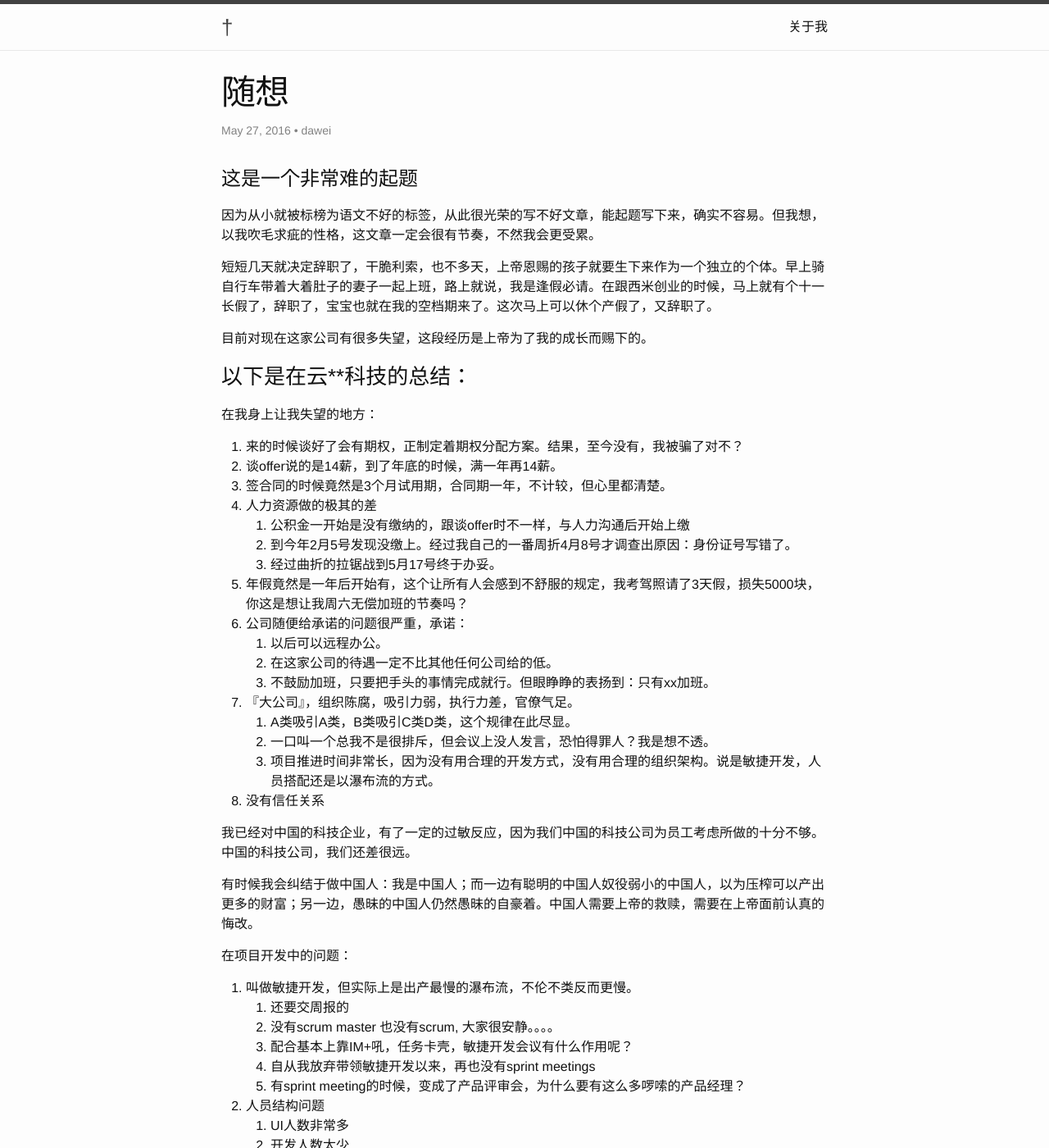
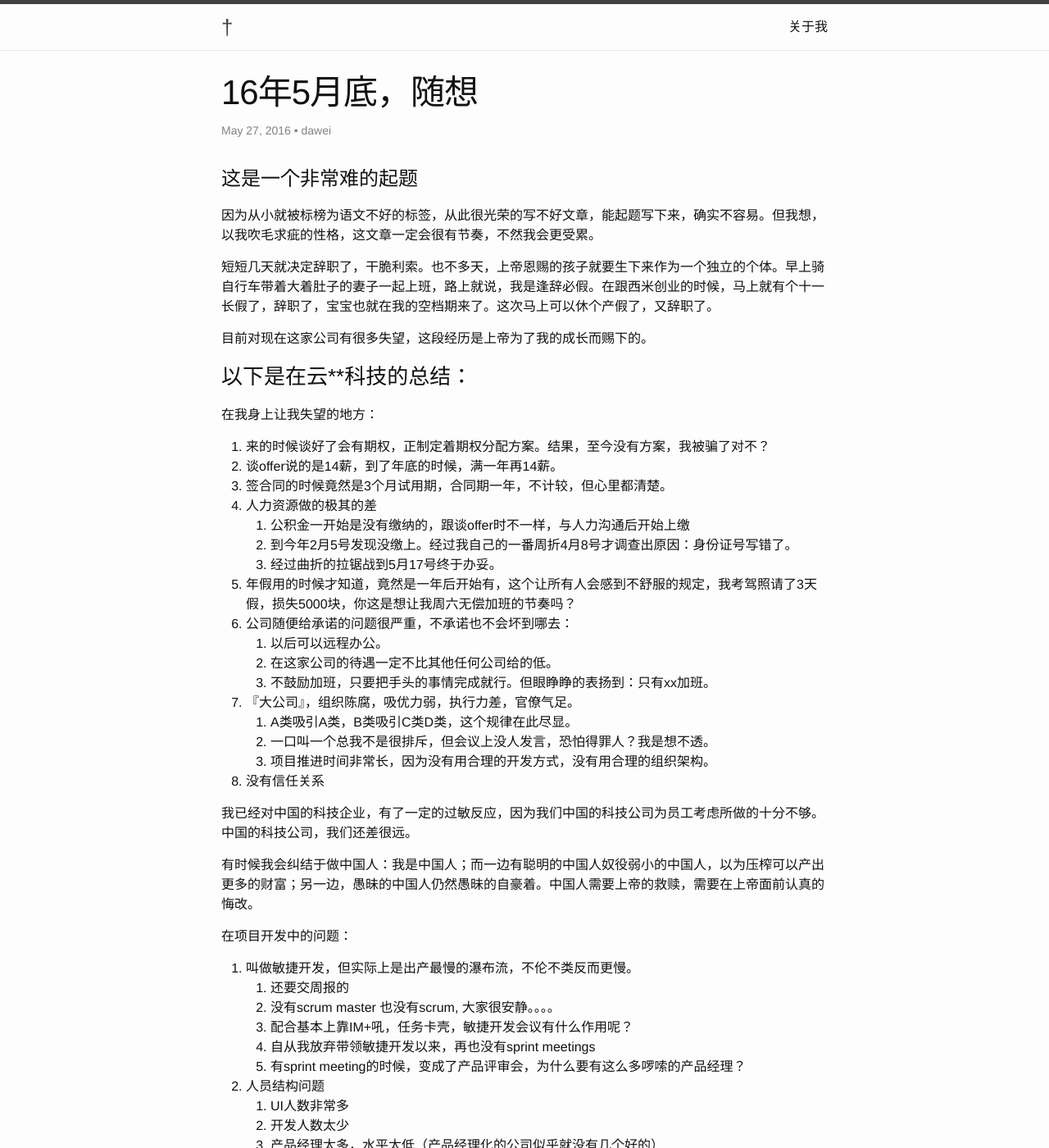
Before and after one commit to dawei101/dawei.github.io, a Jekyll site: the page built from _posts/2016-05-27-random-thinking.md, in a window 1280 px wide and 1400 px high. Shown: the whole window at 82% size. Built offline with Jekyll 4.4.1, drawn with Linux system fonts in a browser that asks for light colours; some of the changed text lies outside the part shown.

Commit message:
添加 next thinking

```diff
--- a/_posts/2016-05-27-random-thinking.md
+++ b/_posts/2016-05-27-random-thinking.md
@@ -1,5 +1,5 @@
 ---
-title: 随想
+title: 16年5月底，随想
 date: 2016-05-27
 author: dawei
 layout: post
@@ -12,7 +12,7 @@
 # 这是一个非常难的起题
 因为从小就被标榜为语文不好的标签，从此很光荣的写不好文章，能起题写下来，确实不容易。但我想，以我吹毛求疵的性格，这文章一定会很有节奏，不然我会更受累。
 
-短短几天就决定辞职了，干脆利索，也不多天，上帝恩赐的孩子就要生下来作为一个独立的个体。早上骑自行车带着大着肚子的妻子一起上班，路上就说，我是逢假必请。在跟西米创业的时候，马上就有个十一长假了，辞职了，宝宝也就在我的空档期来了。这次马上可以休个产假了，又辞职了。
+短短几天就决定辞职了，干脆利索。也不多天，上帝恩赐的孩子就要生下来作为一个独立的个体。早上骑自行车带着大着肚子的妻子一起上班，路上就说，我是逢辞必假。在跟西米创业的时候，马上就有个十一长假了，辞职了，宝宝也就在我的空档期来了。这次马上可以休个产假了，又辞职了。
 
 目前对现在这家公司有很多失望，这段经历是上帝为了我的成长而赐下的。
 
@@ -20,22 +20,22 @@
 
 在我身上让我失望的地方：
 
-1. 来的时候谈好了会有期权，正制定着期权分配方案。结果，至今没有，我被骗了对不？
+1. 来的时候谈好了会有期权，正制定着期权分配方案。结果，至今没有方案，我被骗了对不？
 2. 谈offer说的是14薪，到了年底的时候，满一年再14薪。
 3. 签合同的时候竟然是3个月试用期，合同期一年，不计较，但心里都清楚。
 3. 人力资源做的极其的差
 	1. 公积金一开始是没有缴纳的，跟谈offer时不一样，与人力沟通后开始上缴
 	2. 到今年2月5号发现没缴上。经过我自己的一番周折4月8号才调查出原因：身份证号写错了。
 	3. 经过曲折的拉锯战到5月17号终于办妥。
-4. 年假竟然是一年后开始有，这个让所有人会感到不舒服的规定，我考驾照请了3天假，损失5000块，你这是想让我周六无偿加班的节奏吗？
-5. 公司随便给承诺的问题很严重，承诺：
+4. 年假用的时候才知道，竟然是一年后开始有，这个让所有人会感到不舒服的规定，我考驾照请了3天假，损失5000块，你这是想让我周六无偿加班的节奏吗？
+5. 公司随便给承诺的问题很严重，不承诺也不会坏到哪去：
 	1. 以后可以远程办公。
 	2. 在这家公司的待遇一定不比其他任何公司给的低。
 	3. 不鼓励加班，只要把手头的事情完成就行。但眼睁睁的表扬到：只有xx加班。
-6. 『大公司』，组织陈腐，吸引力弱，执行力差，官僚气足。
+6. 『大公司』，组织陈腐，吸优力弱，执行力差，官僚气足。
 	7. A类吸引A类，B类吸引C类D类，这个规律在此尽显。
 	8. 一口叫一个总我不是很排斥，但会议上没人发言，恐怕得罪人？我是想不透。
-	9. 项目推进时间非常长，因为没有用合理的开发方式，没有用合理的组织架构。说是敏捷开发，人员搭配还是以瀑布流的方式。
+	9. 项目推进时间非常长，因为没有用合理的开发方式，没有用合理的组织架构。
 7. 没有信任关系
 
 我已经对中国的科技企业，有了一定的过敏反应，因为我们中国的科技公司为员工考虑所做的十分不够。中国的科技公司，我们还差很远。
@@ -74,6 +74,13 @@
 ### 对我自身的总结：
 
 1. 我该提高了，该转型做价值更高的事情，我的编码水平已经不是什么问题，作为Full stack工程师，我相信我任何想开发都差不到哪去，这样就让我产生了困扰，为什么还要再一次次跨越另一座类似的高山?是不是该跨越沙漠了？
-2. 我也该更加谦卑，在这里我没有表现的谦卑，因为在这里不得志或者感受不到信任？做到nobody，成就somebody，我还做不到。
-3. 不能包容别人做的不够好，一直是我非常大的问题。我真的需要学习。
+2. 我也该更加谦卑，在这里我没有表现的谦卑，因为在这里不得志、没成就感或者感受不到信任？做到nobody，成就somebody，我还做不到。
+3. 不能包容别人做的不够好，一直是我非常大的问题。我真的需要学习接纳。
 3. 越来越觉得与机器打交道是一件枯燥的事情，机器真的就没有情感，难道我年龄大了？
+
+
+### What's the next?
+
+不知道，按我自己想，读一年书，甚至转做心理咨询，甚至去读神学，甚至去云南宣教支教，还或者创业？
+
+我相信上帝知道最好的计划是什么，我静静等候。
```
